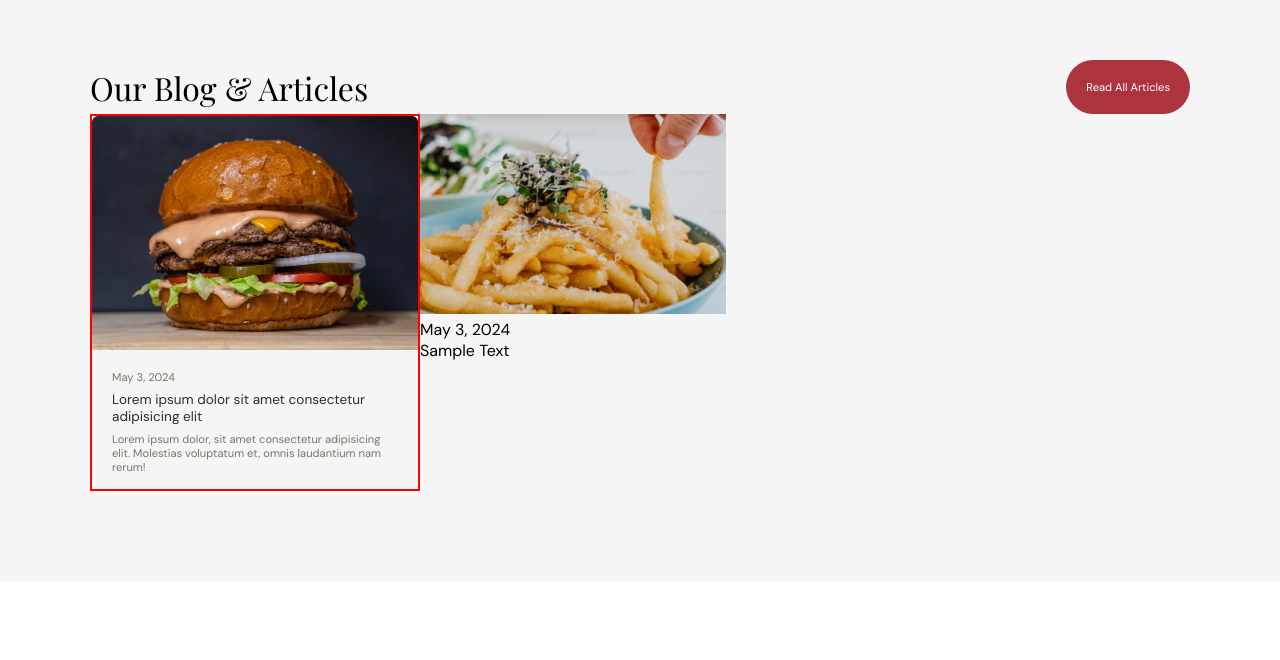
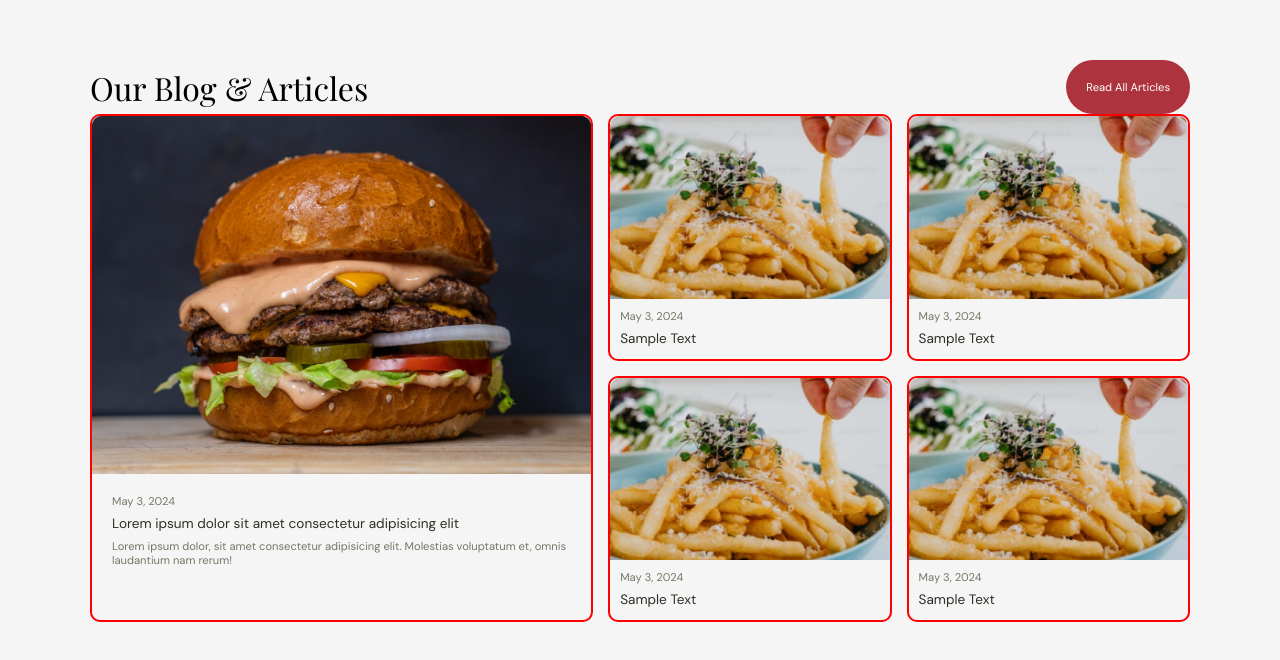
Before and after one commit to devalibello/tasty-food, a React (Create React App) app: page / in a window 1280 px wide. Shown: the part 4207-4867 px from the top of the page. Before the commit the page ends 4788 px from the top, so only its background shows below. Built offline with nearby package versions, Linux system fonts and the light colour scheme; a web font is replaced by a local one.

Commit message:
Update blogs cards

```diff
--- a/src/components/Homepage/Blog.js
+++ b/src/components/Homepage/Blog.js
@@ -16,7 +16,7 @@ import smallBlogImage1 from '../../assets/small-blog-1.png'
 
 const Blog = () => {
     return(
-        <section className="blog-section">
+    <section className="blog-section">
         <div className="blog-header">
             <div className="article-text">Our Blog & Articles</div>
             <div className="article-btn">Read All Articles</div>
@@ -30,12 +30,35 @@ const Blog = () => {
                     <div className="blog-description">Lorem ipsum dolor, sit amet consectetur adipisicing elit. Molestias voluptatum et, omnis laudantium nam rerum!</div>
                 </div>
             </div>
-            <div className="small-blogs-section">
-                <div className="small-blogs-content">
-                    <div className="small-blogs-upper">
-                        <img src={smallBlogImage1} alt="" className="small-blog-image" />
-                        <div className="small-blog-date">May 3, 2024</div>
-                        <div className="small-blog-title">Sample Text</div>
+            <div className="small-blogs-content">
+                <div className="small-blogs-upper">
+                    <img src={smallBlogImage1} alt="" className="small-blog-image" />
+                    <div className="small-text-content">
+                        <div className="blog-date">May 3, 2024</div>
+                        <div className="blog-title">Sample Text</div>
+                    </div>
+                </div>
+                <div className="small-blogs-upper">
+                    <img src={smallBlogImage1} alt="" className="small-blog-image" />
+                    <div className="small-text-content">
+                        <div className="blog-date">May 3, 2024</div>
+                        <div className="blog-title">Sample Text</div>
+                    </div>
+                </div>
+            </div>
+            <div className="small-blogs-content">
+                <div className="small-blogs-upper">
+                    <img src={smallBlogImage1} alt="" className="small-blog-image" />
+                    <div className="small-text-content">
+                        <div className="blog-date">May 3, 2024</div>
+                        <div className="blog-title">Sample Text</div>
+                    </div>
+                </div>
+                <div className="small-blogs-upper">
+                    <img src={smallBlogImage1} alt="" className="small-blog-image" />
+                    <div className="small-text-content">
+                        <div className="blog-date">May 3, 2024</div>
+                        <div className="blog-title">Sample Text</div>
                     </div>
                 </div>
             </div>
--- a/src/styles/Blog.css
+++ b/src/styles/Blog.css
@@ -24,16 +24,22 @@
 
 .blog-content {
     display: flex;
+    justify-content: space-between;
+    gap: 15px;
 }
 
 .big-blog-content {
     padding: 15px 20px;
+}
 
+.small-text-content {
+    padding: 5px 10px;
 }
 
 .big-blog {
     border: 2px solid red;
-    width: 30%;
+    width: 50%;
+    border-radius: 10px;
 }
 
 .big-blog-image {
@@ -56,3 +62,22 @@
     color: #737865;
     font-size: 70%;
 }
+
+.small-blogs-content {
+    display: flex;
+    flex-direction: column;
+    /* justify-content: space-between; */
+    gap: 15px;
+}
+
+.small-blogs-upper {
+    border: 2px solid red;
+    width: 100%;
+    height: auto;
+    border-radius: 10px;
+}
+
+.small-blog-image {
+    width: 100%;
+    border-radius: 10px 10px 0px 0px;
+}
```
